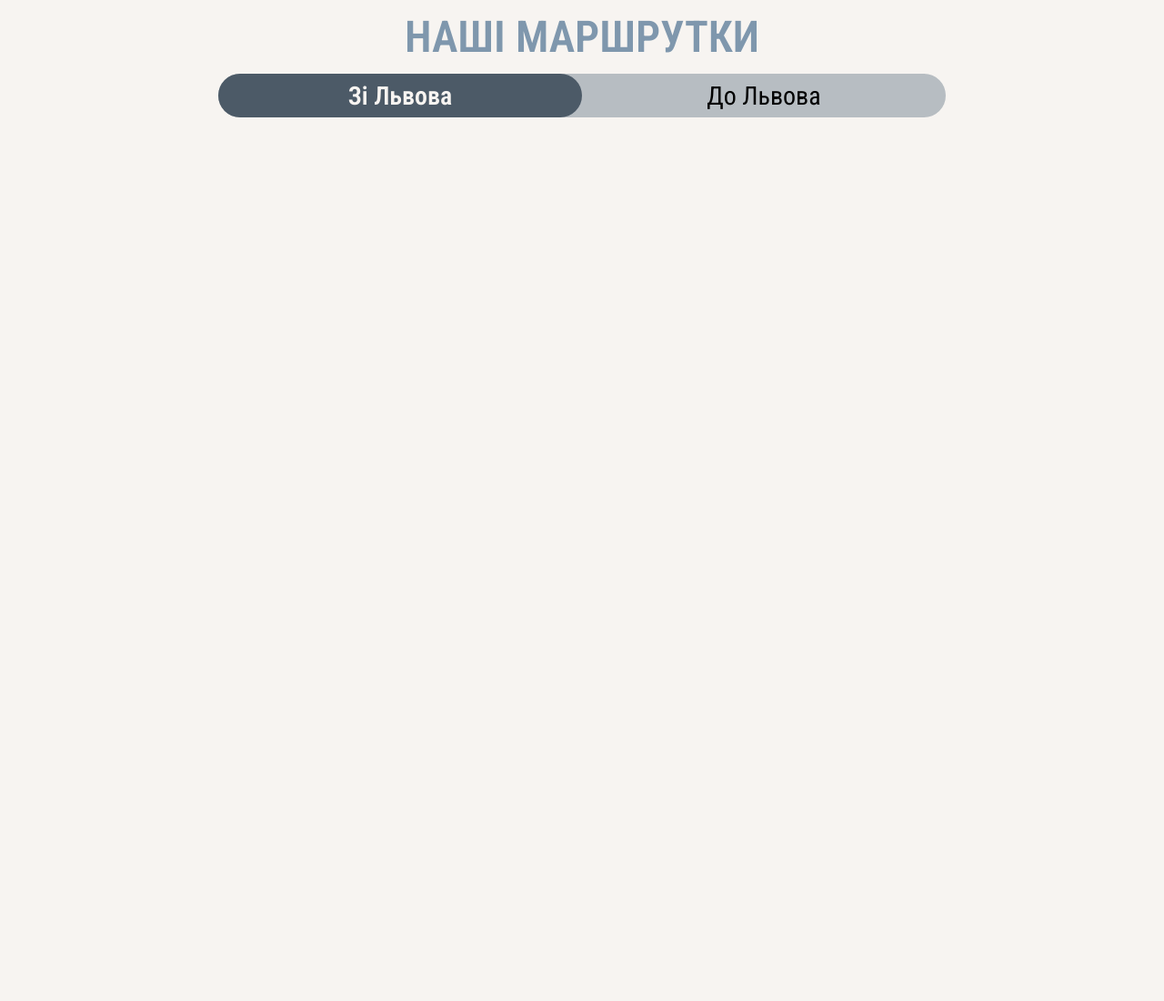
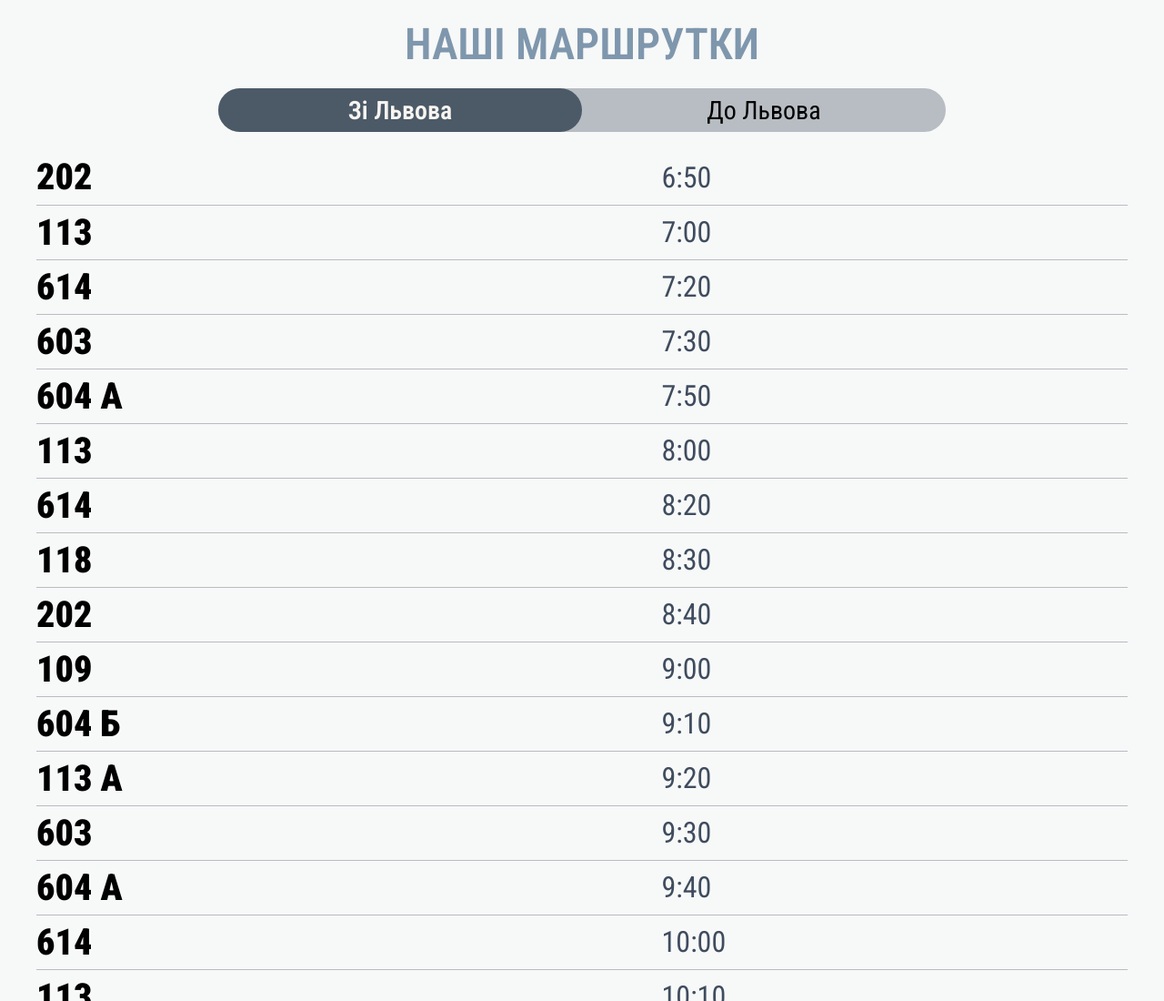
Before and after one commit to drobinskyi/bus-schedule, a plain HTML site: page index.html in a window 1280 px wide. Shown: the top 1100 px of the page at 91% size. Before the commit the page ends 800 px from the top, so only its background shows below. Drawn offline with Linux system fonts and the light colour scheme.

Commit message:
Created JSON file and function displayBusesFromLviv

```diff
--- /dev/null
+++ b/data/buses-from-lviv.json
@@ -0,0 +1,241 @@
+{
+    "buses":
+    [
+        {
+        "number": "202",
+        "time": "6:50"
+    },
+    {
+        "number": "113",
+        "time": "7:00"
+    },
+    {
+        "number": "614",
+        "time": "7:20"
+    },
+    {
+        "number": "603",
+        "time": "7:30"
+    },
+    {
+        "number": "604 A",
+        "time": "7:50"
+    },
+    {
+        "number": "113",
+        "time": "8:00"
+    },
+    {
+        "number": "614",
+        "time": "8:20"
+    },
+    {
+        "number": "118",
+        "time": "8:30"
+    },
+    {
+        "number": "202",
+        "time": "8:40"
+    },
+    {
+        "number": "109",
+        "time": "9:00"
+    },
+    {
+        "number": "604 Б",
+        "time": "9:10"
+    },
+    {
+        "number": "113 A",
+        "time": "9:20"
+    },
+    {
+        "number": "603",
+        "time": "9:30"
+    },
+    {
+        "number": "604 A",
+        "time": "9:40"
+    },
+    {
+        "number": "614",
+        "time": "10:00"
+    },
+    {
+        "number": "113",
+        "time": "10:10"
+    },
+    {
+        "number": "604 Б",
+        "time": "10:40"
+    },
+    {
+        "number": "132",
+        "time": "10:50"
+    },
+    {
+        "number": "603",
+        "time": "11:30"
+    },
+    {
+        "number": "109",
+        "time": "11:40"
+    },
+    {
+        "number": "614",
+        "time": "12:00"
+    },
+    {
+        "number": "604 Б",
+        "time": "12:20"
+    },
+    {
+        "number": "118",
+        "time": "12:30"
+    },
+    {
+        "number": "113 A",
+        "time": "12:40"
+    },
+    {
+        "number": "614",
+        "time": "13:20"
+    },
+    {
+        "number": "603",
+        "time": "13:30"
+    },
+    {
+        "number": "604 A",
+        "time": "13:40"
+    },
+    {
+        "number": "202",
+        "time": "14:00"
+    },
+    {
+        "number": "113",
+        "time": "14:10"
+    },
+    {
+        "number": "604 Б",
+        "time": "14:20"
+    },
+    {
+        "number": "614",
+        "time": "14:40"
+    },
+    {
+        "number": "118",
+        "time": "14:50"
+    },
+    {
+        "number": "202",
+        "time": "15:10"
+    },
+    {
+        "number": "603",
+        "time": "15:20"
+    },
+    {
+        "number": "604 A",
+        "time": "15:40"
+    },
+    {
+        "number": "614",
+        "time": "16:00"
+    },
+    {
+        "number": "113 A",
+        "time": "16:10"
+    },
+    {
+        "number": "109",
+        "time": "16:30"
+    },
+    {
+        "number": "118",
+        "time": "16:40"
+    },
+    {
+        "number": "113",
+        "time": "17:10"
+    },
+    {
+        "number": "603",
+        "time": "17:30"
+    },
+    {
+        "number": "604 A",
+        "time": "17:40"
+    },
+    {
+        "number": "132",
+        "time": "17:50"
+    },
+    {
+        "number": "614",
+        "time": "18:00"
+    },
+    {
+        "number": "113",
+        "time": "18:10"
+    },
+    {
+        "number": "604 Б",
+        "time": "18:20"
+    },
+    {
+        "number": "202",
+        "time": "18:30"
+    },
+    {
+        "number": "614",
+        "time": "18:40"
+    },
+    {
+        "number": "603",
+        "time": "18:50"
+    },
+    {
+        "number": "604 Б",
+        "time": "19:00"
+    },
+    {
+        "number": "109",
+        "time": "19:10"
+    },
+    {
+        "number": "113 A",
+        "time": "19:20"
+    },
+    {
+        "number": "603",
+        "time": "19:30"
+    },
+    {
+        "number": "604 A",
+        "time": "19:40"
+    },
+    {
+        "number": "118",
+        "time": "19:50"
+    },
+    {
+        "number": "614",
+        "time": "20:00"
+    },
+    {
+        "number": "113",
+        "time": "20:10"
+    },
+    {
+        "number": "118",
+        "time": "20:30"
+    },
+    {
+        "number": "132",
+        "time": "21:00"
+    }
+    ]
+}
--- a/index.html
+++ b/index.html
@@ -22,7 +22,13 @@
         </div>
       </div>
     </header>
-    <main></main>
+    <main>
+      <table class="table">
+        <tbody class="table-body">
+          <tr class="table-row"></tr>
+        </tbody>
+      </table>
+    </main>
     <footer class="footer"></footer>
     <script src="script.js"></script>
   </body>
--- a/script.js
+++ b/script.js
@@ -0,0 +1,53 @@
+async function loadBusesFromLviv() {
+    try {
+        const server = './data/buses-from-lviv.json';
+        const response = await fetch(server);
+        const responseResult = await response.json();
+        let buses = responseResult.buses;
+        displayBusesFromLviv(buses);
+    } catch (error) {
+        console.log(error);
+    }
+}
+
+const tableBody = document.querySelector('.table-body');
+
+function displayBusesFromLviv(buses) {
+    tableBody.innerHTML = "";
+
+    buses.forEach(el => {
+
+        const oneBus = document.createElement('tr');
+        oneBus.classList.add('table-row');
+        oneBus.innerHTML = `
+            <td class="table-number">${el.number}</td>
+            <td class="table-time">${el.time}</td>
+        `
+        tableBody.appendChild(oneBus);
+        // let bus = document.querySelectorAll(".table-number");
+        // directionColors(el.number, bus);
+    });
+
+};
+
+// function directionColors(number, bus) {
+//     for (let i = 0; i < bus.length; i++) {
+//         switch (number) {
+//         case "113":
+//             i.style.color = "red"
+//             break;
+//         case "603":
+//             i.style.color = "blue"
+//             break;
+//         default:
+//             break;
+//         }
+//         console.log(bus);
+
+//     }
+
+//     console.log(number);
+//     console.log(bus);
+// };
+
+loadBusesFromLviv();
--- a/style.css
+++ b/style.css
@@ -6,16 +6,20 @@
 
 body {
   font-family: "Roboto Condensed", sans-serif;
-  background-color: #f7f4f1;
+  background-color: #f7f8f8;
 }
 
 .header {
+  padding: 20px;
   height: auto;
   width: 100%;
+  position: sticky;
+  top: 0;
+  background-color: #f7f8f8;
 }
 
 .header-title {
-  padding: 12px;
+  padding-bottom: 20px;
   font-size: 48px;
   font-weight: 600;
   text-align: center;
@@ -29,7 +33,7 @@ body {
 .direction-block {
   height: 48px;
   margin: 0 auto;
-  min-width: 480px;
+  min-width: 440px;
   max-width: 800px;
   display: flex;
   background-color: #b7bdc2;
@@ -51,3 +55,30 @@ body {
   color: #f7f4f1;
   font-weight: 600;
 }
+
+/* Таблиця */
+
+main {
+  padding: 40px;
+  padding-top: 0;
+}
+.table {
+  width: 100%;
+  border-collapse: collapse;
+}
+
+.table-row {
+  height: 60px;
+  border-bottom: 1px solid #b7bdc2;
+}
+
+.table-number {
+  font-size: 40px;
+  font-weight: 900;
+}
+
+.table-time {
+  font-size: 32px;
+  font-weight: 400;
+  color: #3f4c5e;
+}
```
